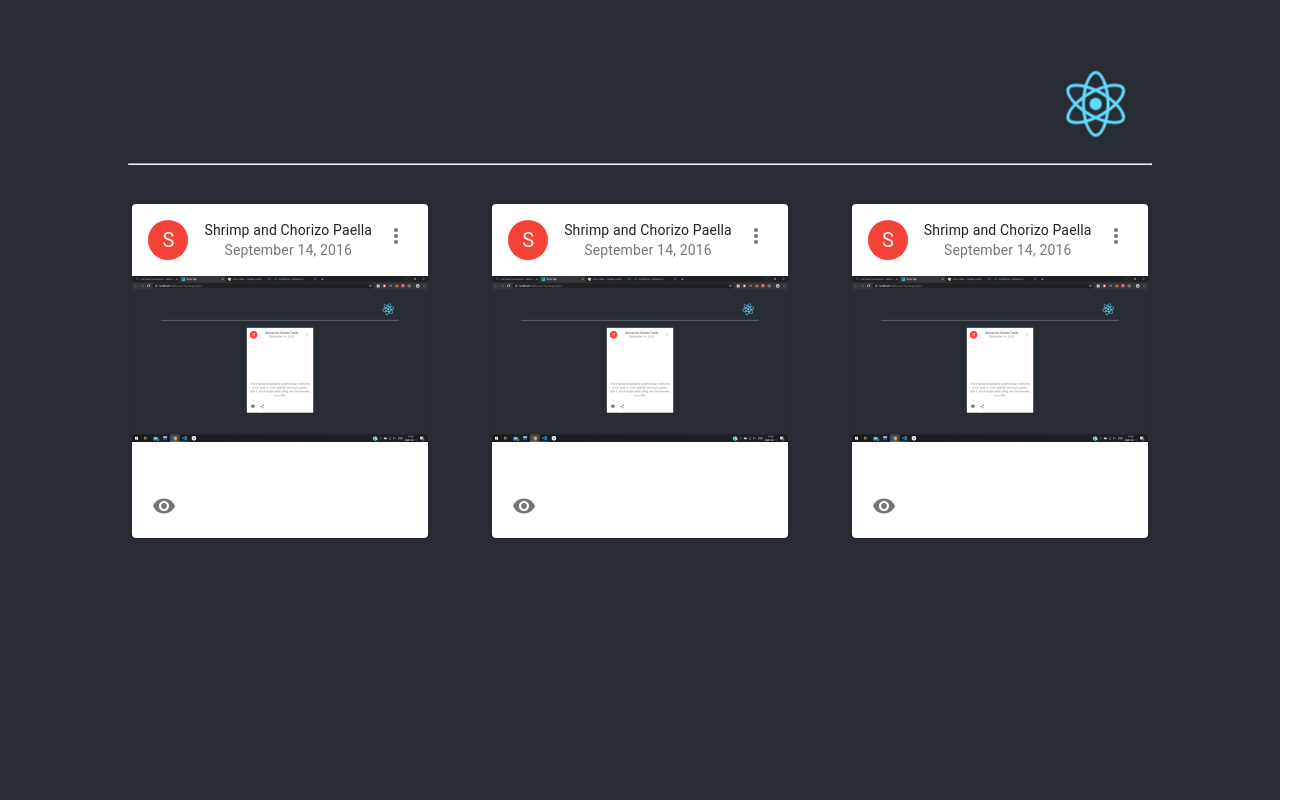
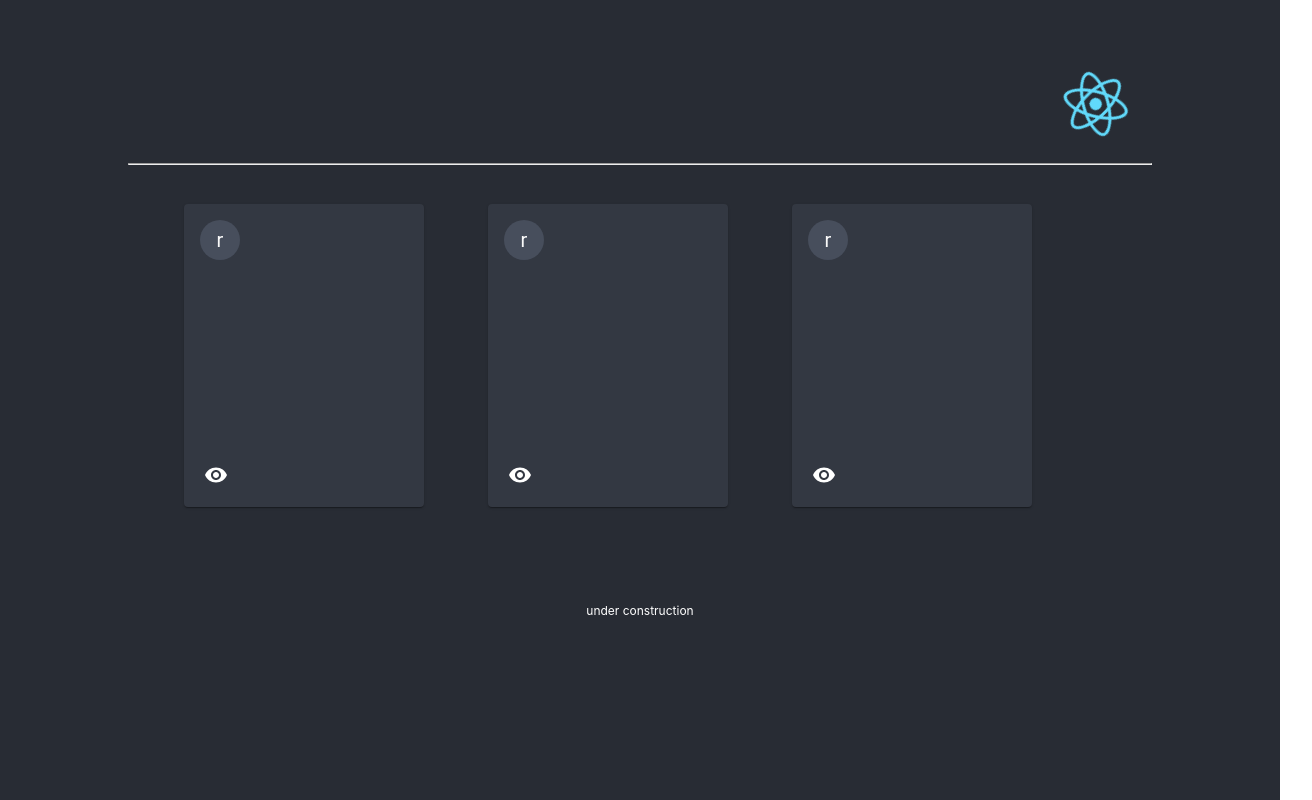
Before and after one commit to deyRupak/react-landing-pages, a React (Create React App) app: page / in a window 1280 px wide. Shown: the whole page, 1312 px wide, since content can reach past the window. Built offline with nearby package versions, Linux system fonts and the light colour scheme.

Commit message:
add skeleton

```diff
--- a/src/App.css
+++ b/src/App.css
@@ -2,6 +2,9 @@
 
 .App {
   text-align: center;
+  background-color: #282c34;
+  min-height: 100vh;
+  color: white;
 }
 
 .App-logo {
@@ -17,7 +20,8 @@
 
 .App-header {
   background-color: #282c34;
-  min-height: 100vh;
+  /* min-height: 100vh; */
+  max-width: 100%;
   display: flex;
   flex-direction: column;
   align-items: center;
--- a/src/App.js
+++ b/src/App.js
@@ -14,15 +14,24 @@ function App() {
           <img src={logo} className="App-logo" alt="logo" />
           <hr />
         </p>
+      </header>
+        <Grid container justify="center" spacing={8}
+          style={{
+            display: 'flex',
+            maxWidth: '100%'
+        }}>
 
-        <Grid container spacing={8} justify="center">
           {[0, 1, 2].map((value) => (
             <Grid key={value} item>
               <HomeGrid />
             </Grid>
           ))}
+
         </Grid>
-      </header>
+
+        <p style={{marginTop : '12vh', fontSize: 12}}>under construction</p>
+
+
     </div>
   );
 }
--- a/src/components/HomeGrid.jsx
+++ b/src/components/HomeGrid.jsx
@@ -21,14 +21,15 @@ import test from '../static/images/cards/test.png';
 
 const useStyles = makeStyles((theme) => ({
     root: {
-        maxWidth: 345,
+        width: '30vh',
+    backgroundColor: '#333842'
     },
     media: {
         height: 0,
         paddingTop: '56.25%', // 16:9
     },
     avatar: {
-        backgroundColor: red[500],
+      backgroundColor: '#474e5c',
     },
 }));
 
@@ -40,26 +41,20 @@ export default function HomeGrid() {
         <CardHeader
           avatar={
             <Avatar aria-label="recipe" className={classes.avatar}>
-              S
+              r
             </Avatar>
           }
-          action={
-            <IconButton aria-label="settings">
-              <MoreVertIcon />
-            </IconButton>
-          }
-          title="Shrimp and Chorizo Paella"
-          subheader="September 14, 2016"
+          title=""
+          subheader=""
         />
-        <CardMedia className={classes.media} image={test} title="Paella dish" />
+        <CardMedia className={classes.media} title="Paella dish" />
         <CardContent>
 
         </CardContent>
         <CardActions disableSpacing>
           <IconButton aria-label="add to favorites">
-            <VisibilityIcon />
+            <VisibilityIcon style={{color: 'white'}}/>
           </IconButton>
-          <IconButton aria-label="share">{/* <ShareIcon /> */}</IconButton>
         </CardActions>
       </Card>
     );
```
